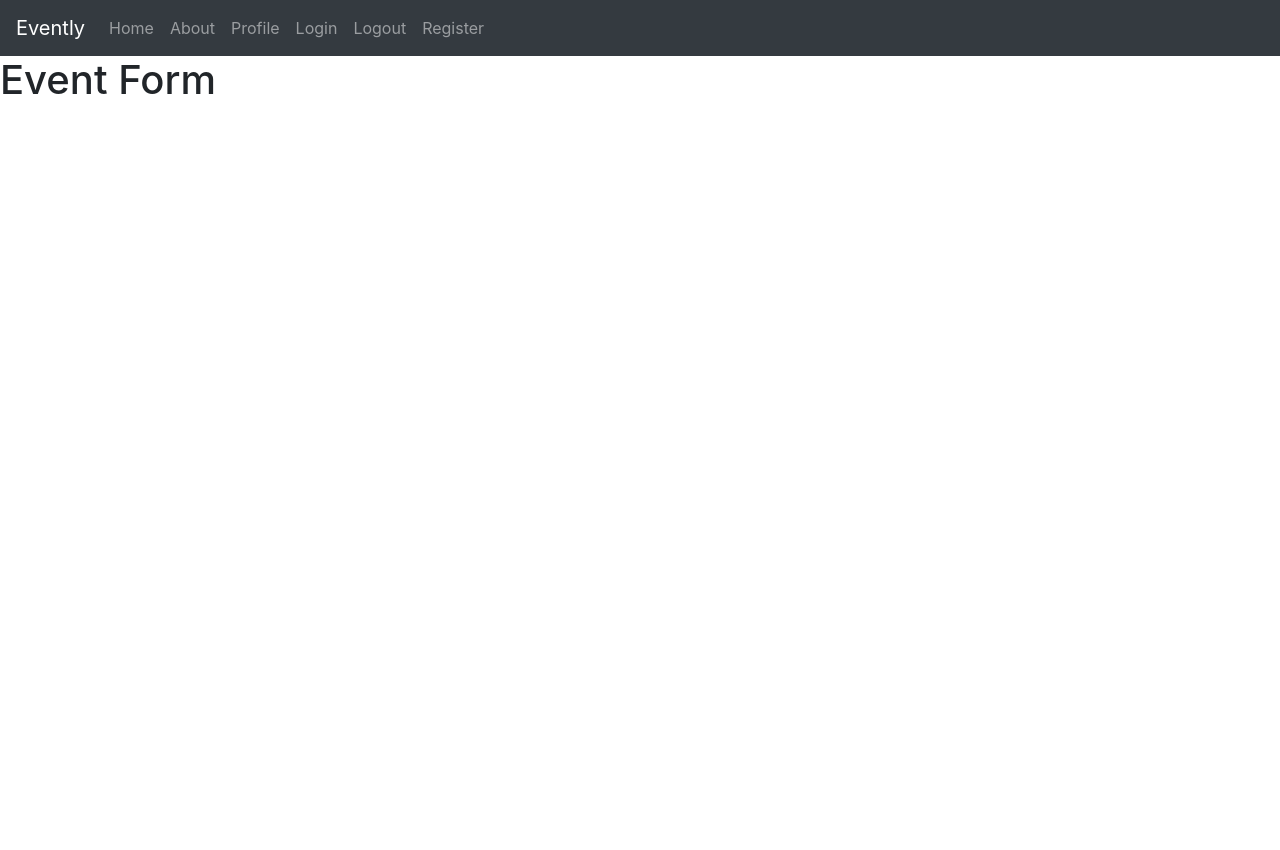
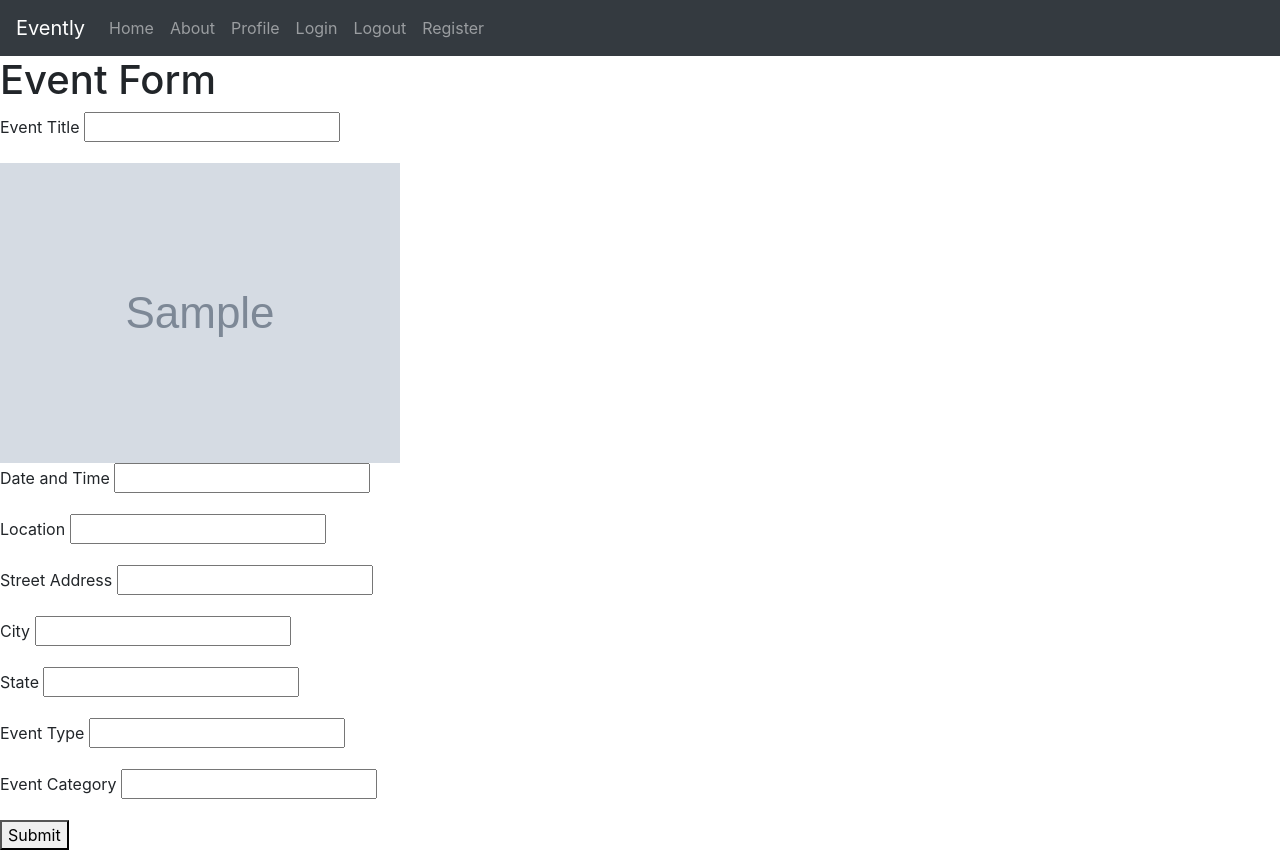
Before and after one commit to tranln025/the-event-fairy, a Django app: template project_2_app/templates/event_form.html in a window 1280 px wide. Before the commit the page ends 94 px from the top, so only its background shows below. Run offline with Django 3.2, Linux system fonts and the light colour scheme; the template is opened without the code that fills it: most values are stand-ins (such as "Sample title", 1, 10 or a date in 2020); grey boxes marked "Sample" are stand-in pictures; some libraries are stand-ins or nearby versions.

Commit message:
added html for event detail and form

```diff
--- a/project_2_app/templates/event_form.html
+++ b/project_2_app/templates/event_form.html
@@ -4,4 +4,44 @@
 
 <h1>Event Form</h1>
 
+<section class="form-section">
+    <form action="{% url 'event_create' %}" method="POST" class="event-form">
+        {% csrf_token %}
+        <p>
+            <label for="event_title">Event Title</label>
+            <input type="text" name="event_title" required maxlength="255" minlength="2">
+        </p>
+        <img src="{{image_link}}" alt="{{image.title}}">
+        <p>
+            <label for="date_time">Date and Time</label>
+            <input type="text" name="date_time" required maxlength="25" minlength="2">
+        </p>
+        <p>
+            <label for="location">Location</label>
+            <input type="text" name="location" required maxlength="100" minlength="2">
+        </p>
+        <p>
+            <label for="address">Street Address</label>
+            <input type="text" name="address" required maxlength="100" minlength="2">
+        </p>
+        <p>
+            <label for="city">City</label>
+            <input type="text" name="city" required maxlength="100" minlength="4">
+        </p>
+        <p>
+            <label for="state">State</label>
+            <input type="text" name="state" required maxlength="25" minlength="2">
+        </p>
+        <p>
+            <label for="type">Event Type</label>
+            <input type="text" name="type" required maxlength="100" minlength="4">
+        </p>
+        <p>
+            <label for="category">Event Category</label>
+            <input type="text" name="category" required maxlength="100" minlength="4">
+        </p>
+        <button type="submit">Submit</button>
+    </form>
+</section>
+
 {% endblock %}
```
Also changed, not shown: project_2_app/templates/event_detail.html (+14 -0 lines), project_2_app/migrations/0002_auto_20191107_0046.py (added).
